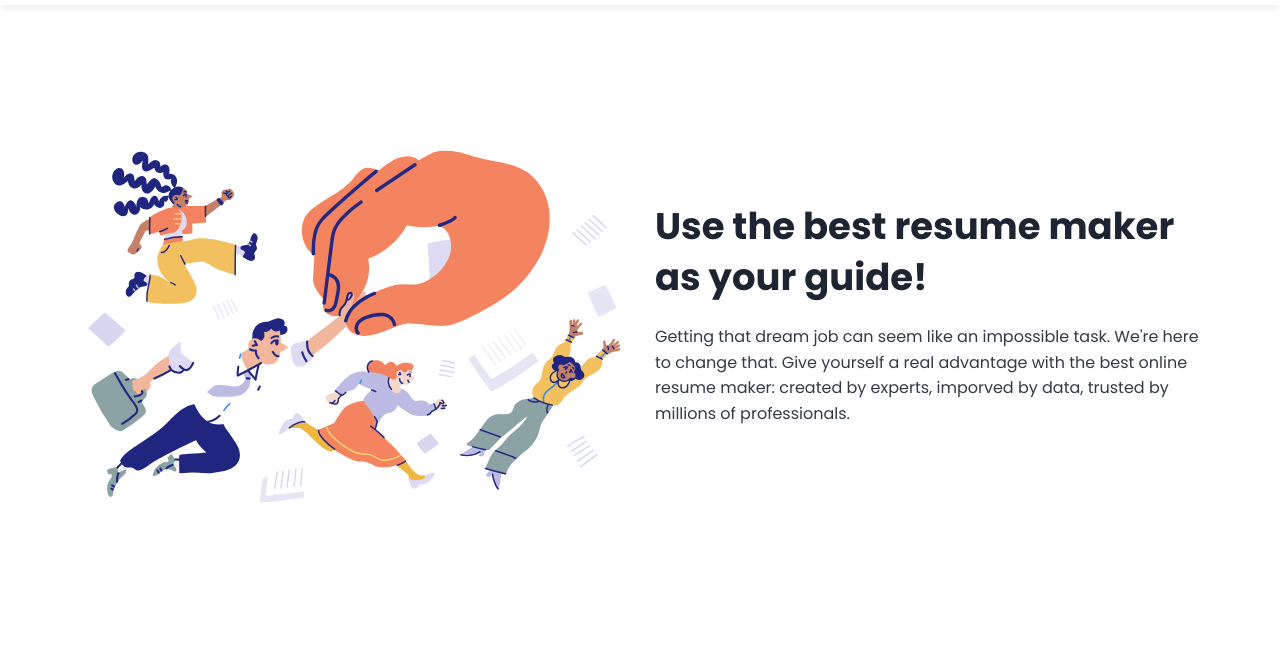
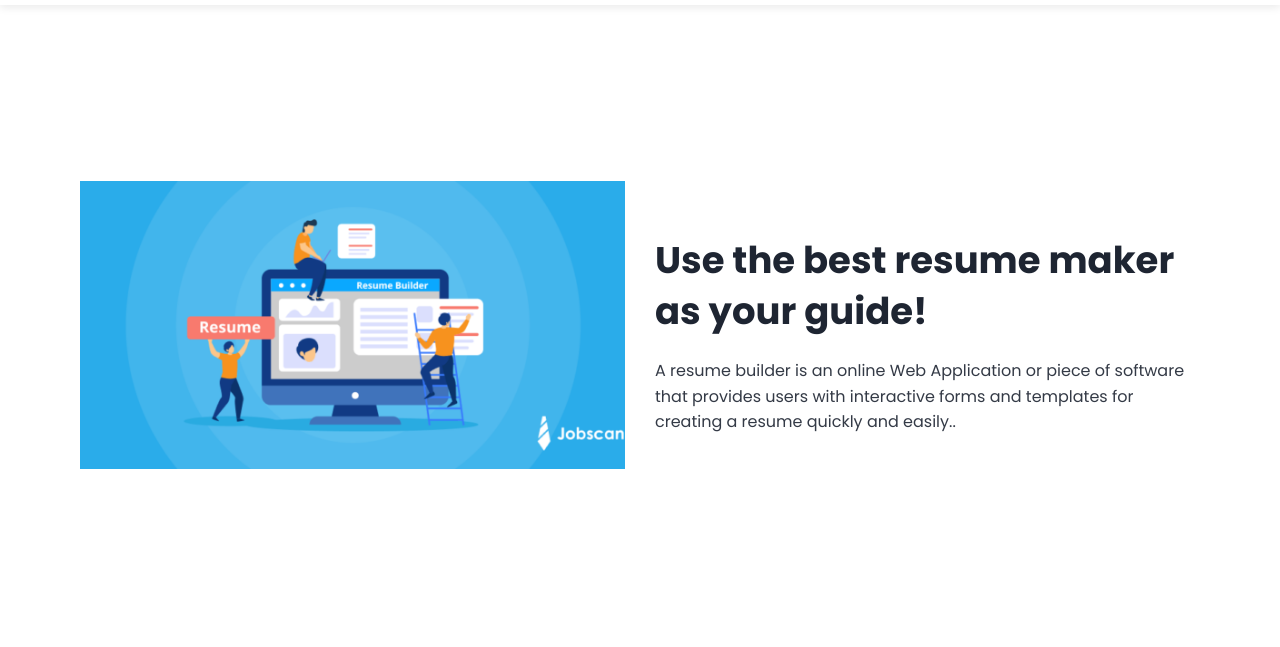
Before and after one commit to a-reddy-k/ResumeBuilderPro, a plain HTML site: page one/index.html in a window 1280 px wide. Shown: the part 75-722 px from the top of the page. Drawn offline with Linux system fonts and the light colour scheme.

Commit message:
Add files via upload

```diff
--- a/one/index.html
+++ b/one/index.html
@@ -30,11 +30,11 @@
             <div class="container">
                 <div class = "section-one-content">
                     <div class="section-one-l">
-                        <img src = "assets/images/visual-0c7080adf17f1f207276f613447c924f667dab34b7ac415cd7ef653172defd0b.svg">
+                        <img src = "assets/images/res.png">
                     </div>
                     <div class = "section-one-r text-center">
                         <h2 class = "lg-title">Use the best resume maker as your guide!</h2>
-                        <p class = "text">Getting that dream job can seem like an impossible task. We're here to change that. Give yourself a real advantage with the best online resume maker: created by experts, imporved by data, trusted by millions of professionals.</p>
+                        <p class = "text">A resume builder is an online Web Application or piece of software that provides users with interactive forms and templates for creating a resume quickly and easily..</p>
 
                             <!--<a href = "resume.html" class = "btn btn-primary text-uppercase">create my resume</a>-->
                         </div>
```
Also changed, not shown: one/assets/images/profile-image.jpg (added), one/assets/images/res.png (added).
